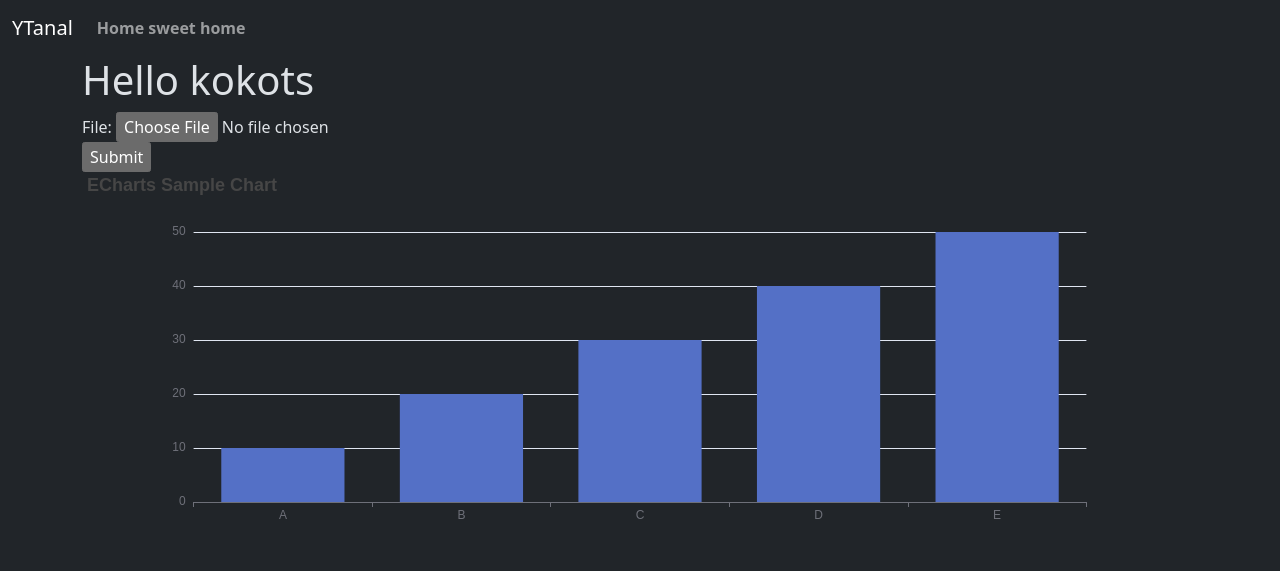
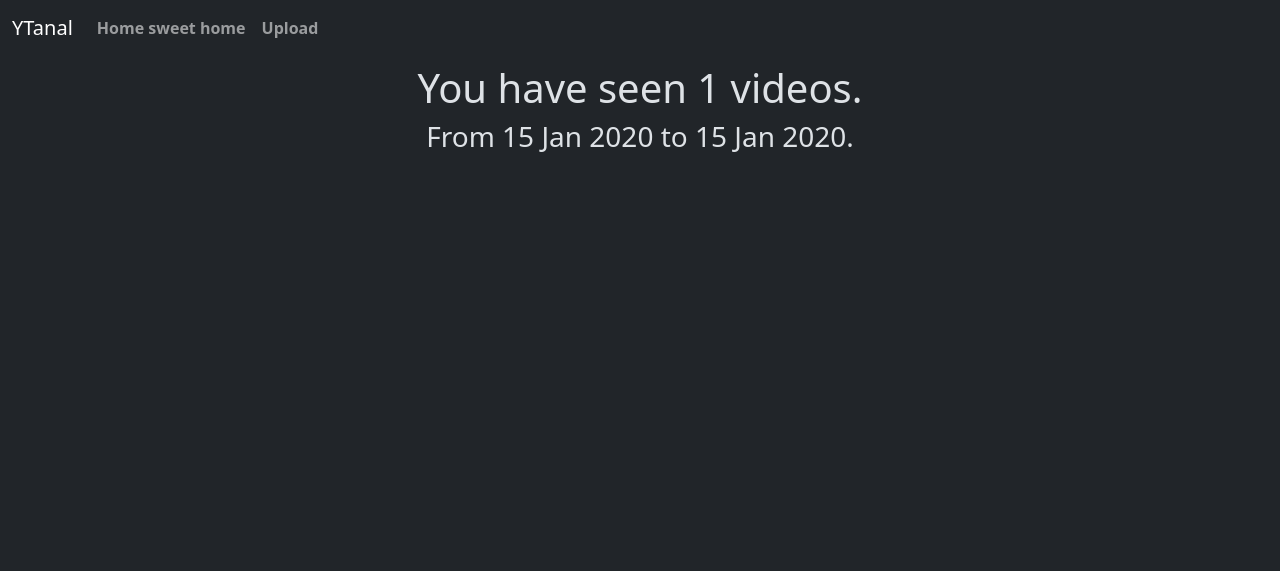
Before and after one commit to FiiL123/yt-analyser, a Django app: page / in a window 1280 px wide. Shown: the top 571 px of the page. Run offline with Django 5.2, Linux system fonts and the light colour scheme; tables that the repository leaves empty hold one stand-in row (values such as "Sample post"); some libraries are stand-ins or nearby versions.

Commit message:
split upload, show simple count

```diff
--- a/web/web/analyser/models.py
+++ b/web/web/analyser/models.py
@@ -3,7 +3,11 @@ from django.db import models
 
 class VideoRecord(models.Model):
     id = models.AutoField(primary_key=True)
-    name = models.CharField(max_length=150)
+    title = models.CharField(max_length=150)
     creator = models.CharField(max_length=100)
     time_watched = models.DateTimeField()
     url = models.URLField()
+
+    @classmethod
+    def create(cls, title, creator, time_watched, url):
+        return cls(title=title, creator=creator, time_watched=time_watched, url=url)
--- a/web/web/analyser/templates/base.html
+++ b/web/web/analyser/templates/base.html
@@ -19,19 +19,22 @@
     <body>
         <nav class="navbar navbar-expand-md navbar-dark bg-dark">
             <div class="container-fluid">
-                <a class="navbar-brand" href="#">
+                <a class="navbar-brand" href="{% url 'home' %}">
                     <span>YTanal</span>
                 </a>
                 <div class="collapse navbar-collapse">
                     <ul class="navbar-nav">
                         <li class="nav-item">
-                            <a class="nav-link fw-bold" href="#">Home sweet home</a>
+                            <a class="nav-link fw-bold" href="{% url 'home' %}">Home sweet home</a>
+                        </li>
+                        <li class="nav-item">
+                            <a class="nav-link fw-bold" href="{% url 'upload' %}">Upload</a>
                         </li>
                     </ul>
                 </div>
             </div>
         </nav>
-        <div class="container">
+        <div class="container-fluid p-2">
             {% block content %}
             {% endblock content %}
         </div>
--- a/web/web/analyser/templates/home.html
+++ b/web/web/analyser/templates/home.html
@@ -1,37 +1,9 @@
 {% extends "base.html" %}
 {% block content %}
-    <h1>Hello kokots</h1>
-    <form method="post" action="{% url 'home' %}" enctype="multipart/form-data">
-        {% csrf_token %}
-        {{ form.as_div }}
-        <input type="submit" value="Submit">
-    </form>
-    <div id="echarts-container" style="height: 400px;"></div>
-    <script>
-    // Your ECharts configuration goes here
-    var myChart = echarts.init(document.getElementById('echarts-container'));
-
-    // Sample data
-    var data = [10, 20, 30, 40, 50];
-
-    var option = {
-        title: {
-            text: 'ECharts Sample Chart'
-        },
-        xAxis: {
-            type: 'category',
-            data: ['A', 'B', 'C', 'D', 'E']
-        },
-        yAxis: {
-            type: 'value'
-        },
-        series: [{
-            data: data,
-            type: 'bar'
-        }]
-    };
-
-    // Set the configuration
-    myChart.setOption(option);
-    </script>
+    <div>
+        <h1 class="text-center">You have seen {{ count }} videos.</h1>
+        <h3 class="text-center">
+            From {{ videos.last.time_watched|date:"d M Y" }} to {{ videos.first.time_watched|date:"d M Y" }}.
+        </h3>
+    </div>
 {% endblock content %}
--- a/web/web/analyser/urls.py
+++ b/web/web/analyser/urls.py
@@ -4,4 +4,5 @@ from . import views
 
 urlpatterns = [
     path("", views.home, name="home"),
+    path("upload", views.upload, name="upload"),
 ]
--- a/web/web/analyser/views.py
+++ b/web/web/analyser/views.py
@@ -1,14 +1,21 @@
-import json
 import os
 
+import orjson as json
 from django.shortcuts import redirect, render
 
 from web import settings as web_settings
+from web.analyser.models import VideoRecord
 
 from .forms import UploadFileForm
 
 
 def home(request):
+    context = {"count": VideoRecord.objects.count(), "videos": VideoRecord.objects.all()}
+
+    return render(request, "home.html", context)
+
+
+def upload(request):
     if request.method == "POST":
         form = UploadFileForm(request.POST, request.FILES)
         # print(request.FILES["file"])
@@ -18,7 +25,7 @@ def home(request):
             return redirect("home")
     else:
         form = UploadFileForm()
-    return render(request, "home.html", {"form": form})
+    return render(request, "upload.html", {"form": form})
 
 
 def handle_uploaded_file(uploaded_file):
@@ -35,7 +42,19 @@ def handle_uploaded_file(uploaded_file):
 
 
 def process_history_json(file_path):
+    VideoRecord.objects.all().delete()
     with open(file_path, "r") as f:
-        data = json.load(f)
+        data = json.loads(f.read())
+        print(len(data))
         for record in data:
-            print(record["title"])
+            if "subtitles" in record:
+                title = record["title"][8:]
+                creator = record["subtitles"][0]["name"]
+                time_watched = record["time"]
+                url = "missing"
+                if "titleUrl" in record:
+                    url = record["titleUrl"]
+
+                video = VideoRecord.create(title, creator, time_watched, url)
+                if video is not None:
+                    video.save()
```
Also changed, not shown: web/web/analyser/admin.py (+8 -1 lines), web/web/analyser/templates/upload.html (added, +8 -0 lines), web/web/analyser/migrations/0002_rename_name_videorecord_title.py (added), 2 other files.
